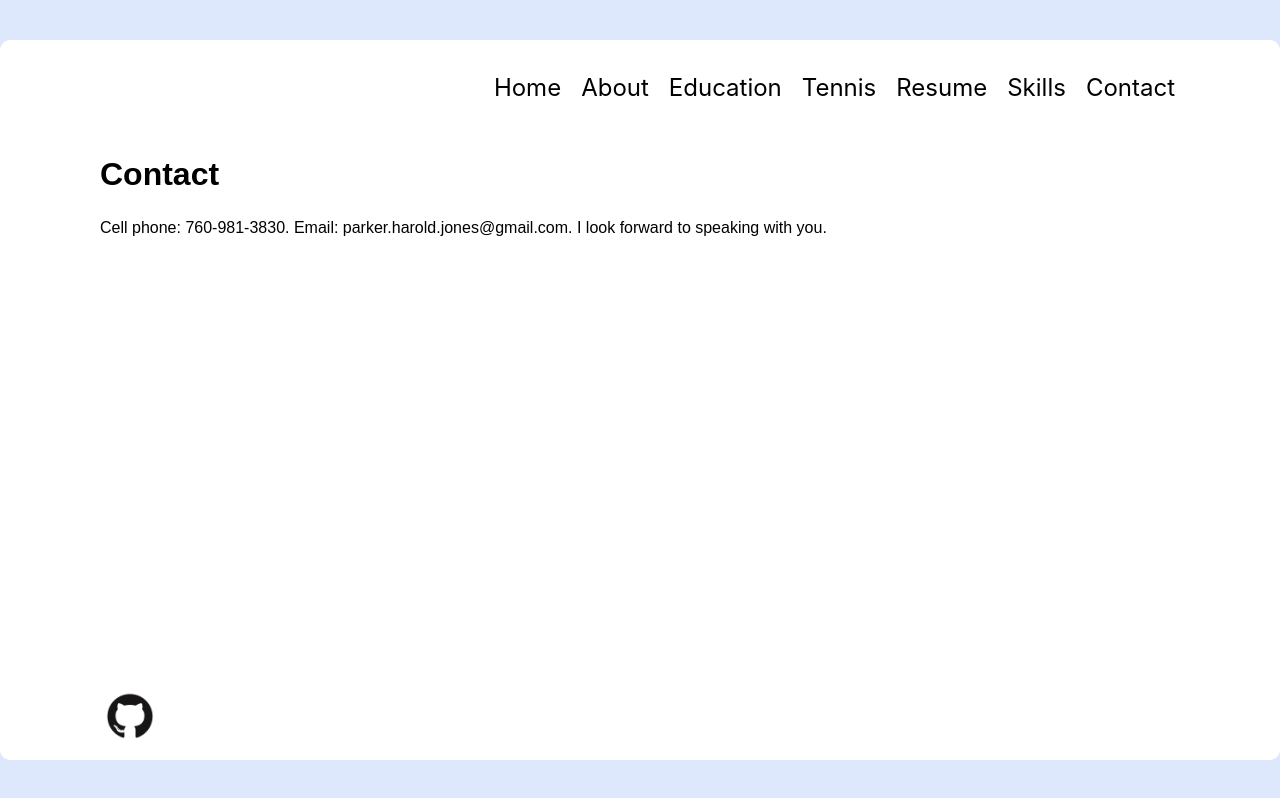
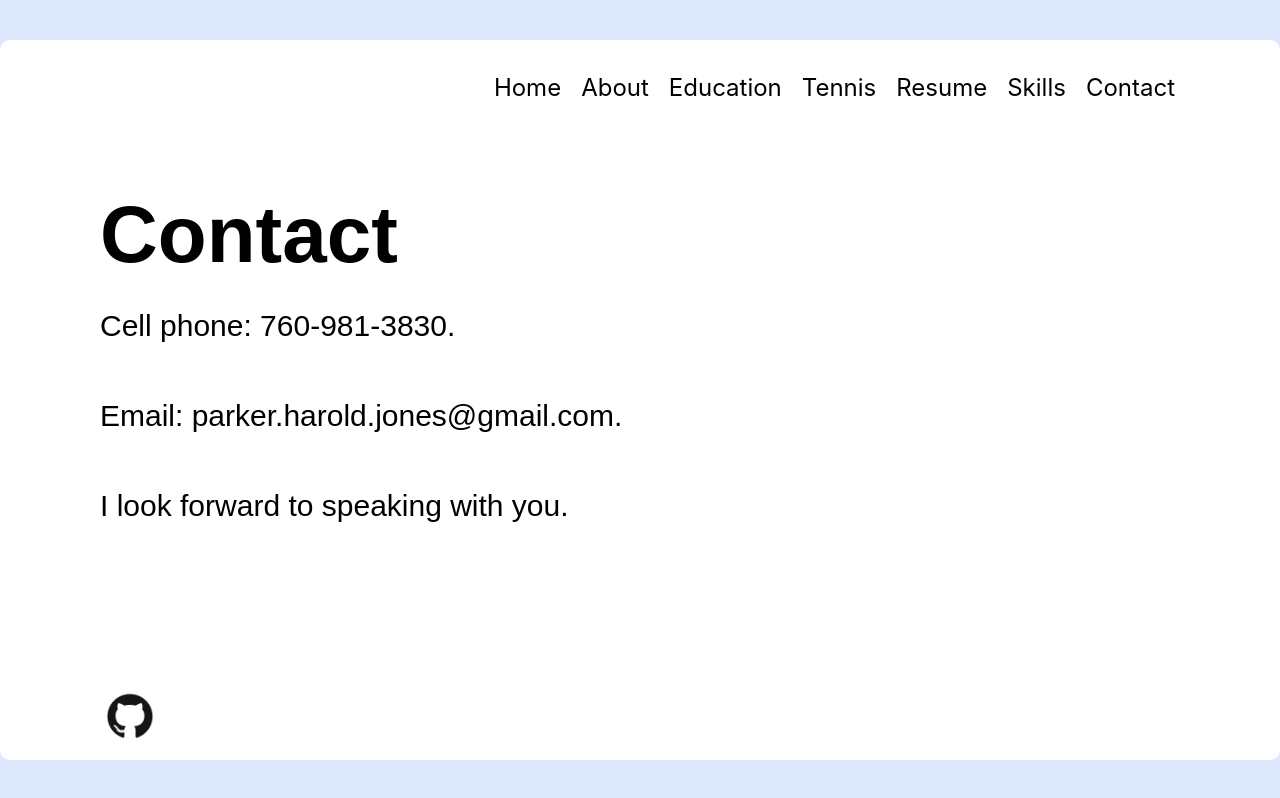
Before and after one commit to ParkerHJones/parker, a React (Create React App) app: page /contact in a window 1280 px wide. Built offline with nearby package versions, Linux system fonts and the light colour scheme; a web font is replaced by a local one.

Commit message:
updated home and contact

```diff
--- a/src/components/Contact/index.jsx
+++ b/src/components/Contact/index.jsx
@@ -3,7 +3,15 @@ const Contact = () => {
     return (
     <div className="contact">
     <h1> Contact </h1>
-    <p> Cell phone: 760-981-3830. Email: parker.harold.jones@gmail.com. I look forward to speaking with you.
+    <p class= "text"> Cell phone: 760-981-3830.
+    <br></br>
+    <br></br>
+    <br></br>
+    Email: parker.harold.jones@gmail.com.
+    <br></br>
+    <br></br>
+    <br></br>
+    I look forward to speaking with you.
     </p>
     <br />
     </div>
--- a/src/components/Contact/style.css
+++ b/src/components/Contact/style.css
@@ -4,4 +4,9 @@
 
 .contact h1 {
     margin-bottom: 20px;
+    font-size: 80px;
 }
+
+.text {
+    font-size: 30px;
+}
--- a/src/components/Home/index.jsx
+++ b/src/components/Home/index.jsx
@@ -7,7 +7,7 @@ const Home = () => {
         <div className="title">
             <h1>
                 <p> Hello </p>
-                <p> My name is Parker </p>
+                <p> My name is Parker Jones </p>
                 <p> I am a tennis coach and a developer </p>
             </h1>
             <Link to="/about">
@@ -16,8 +16,8 @@ const Home = () => {
         </div>
         <div className ="person">
             <img
-            // src={`${process.env.PUBLIC_URL}/Snowflake.jpg`}
-            // alt="picture"
+            src={`${process.env.PUBLIC_URL}/pinkshirt.jpeg`}
+            alt="picture"
             />
         </div>
         </div>
```
Also changed, not shown: public/pinkshirt.jpeg (added).
